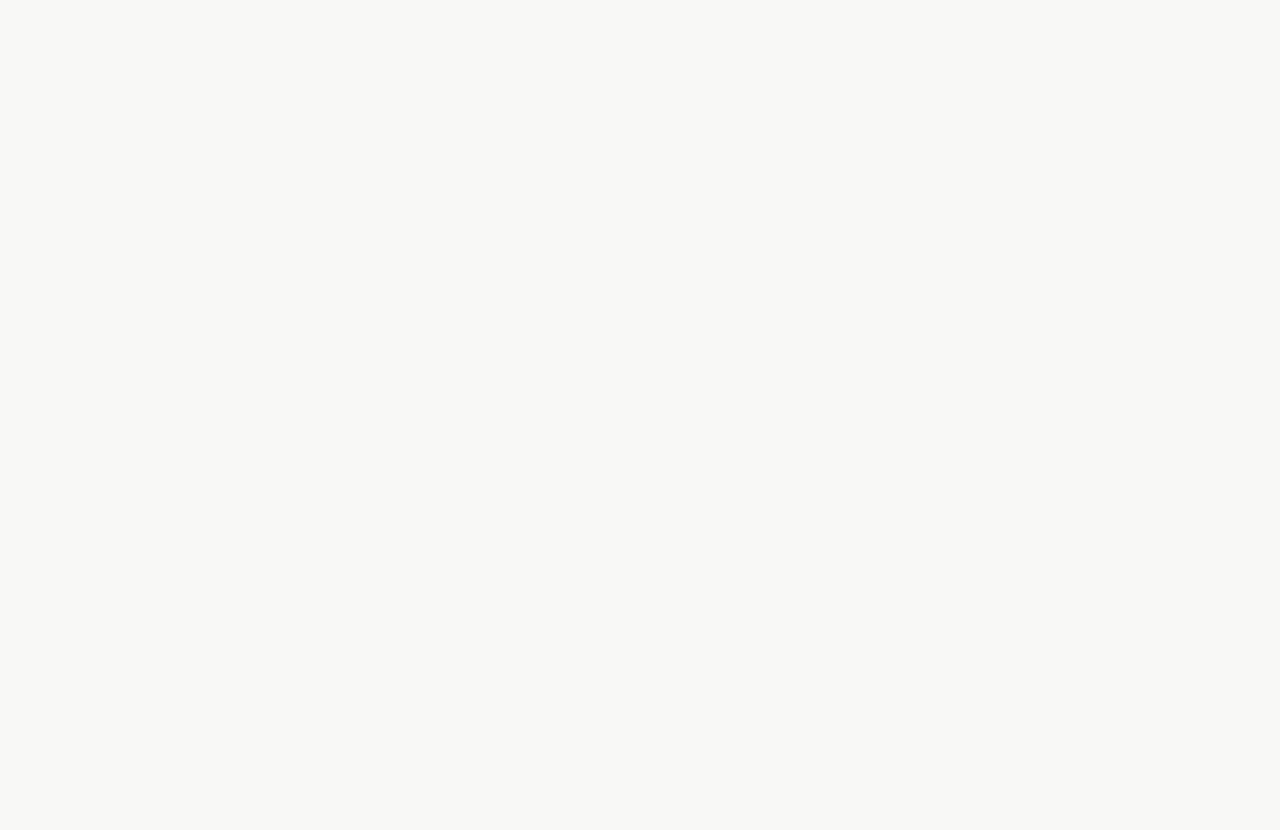
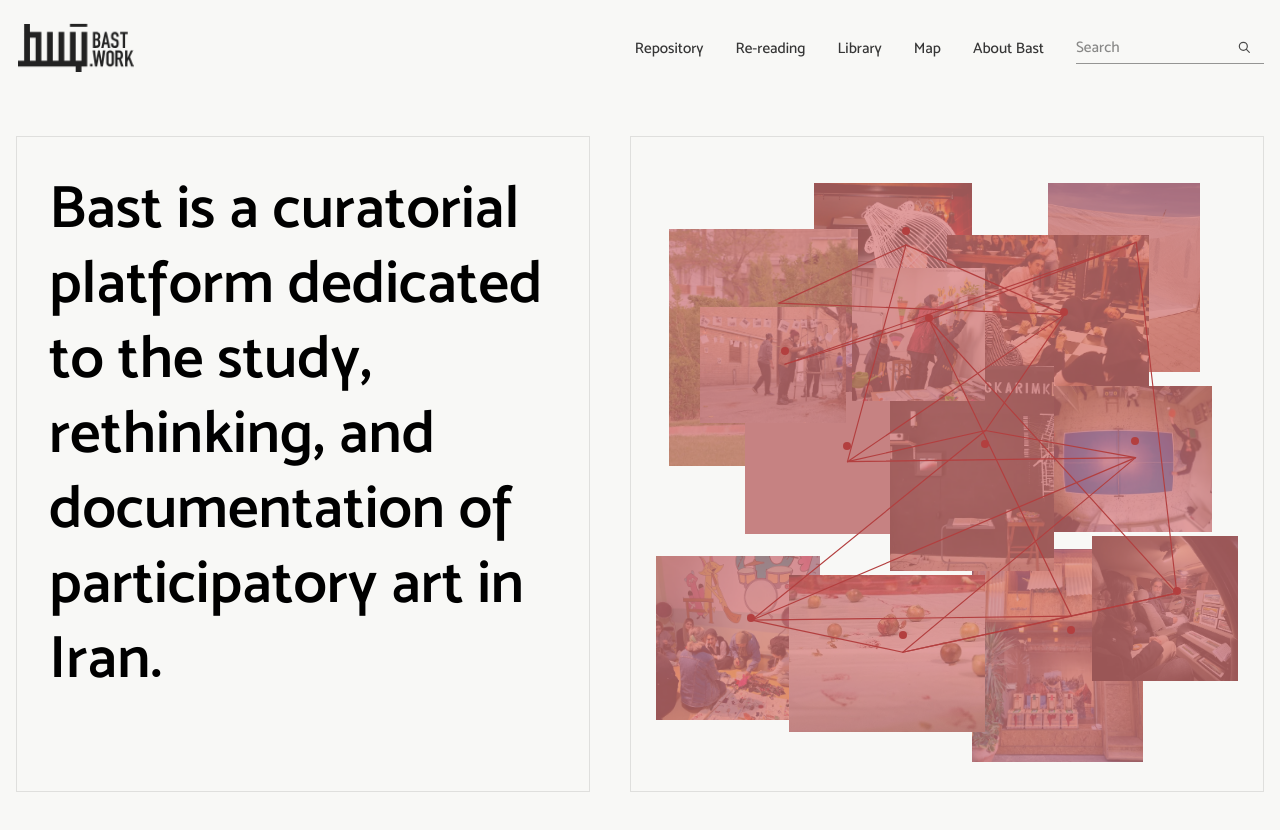
Before and after one commit to negarlatifian/bast, a Next.js app: page / in a window 1280 px wide. Before the commit this address had no page. Before the commit the page ends 800 px from the top, so only its background shows below. Built offline with nearby package versions, Linux system fonts and the light colour scheme; grey boxes are pictures that could not be loaded.

Commit message:
Add repository preview home page

```diff
--- a/app/page.tsx
+++ b/app/page.tsx
@@ -1,5 +1,30 @@
-import { redirect } from 'next/navigation';
+import HomeRepositoryPreview from '@/components/HomeRepositoryPreview';
+import MainLayout from '@/components/MainLayout';
+import { getProjectImage, projects } from '@/lib/projects';
 
 export default function Page() {
-  redirect('/repository');
+  const previewProjects = projects.map((project) => {
+    const title = project['1. Basic Information']['Project Title'];
+
+    return {
+      slug: project.slug,
+      imageAlt: project['1. Basic Information']['Featured Project Image'].alt || title,
+      imageSrc: getProjectImage(project),
+    };
+  });
+
+  return (
+    <MainLayout>
+      <section className='grid min-h-[calc(100dvh-7rem)] gap-8 py-8 lg:grid-cols-[0.95fr_1.05fr] lg:items-stretch lg:gap-10 lg:py-10'>
+        <div className='flex items-start border border-black/10 p-5 sm:p-7 lg:p-8'>
+          <h1 className='max-w-3xl text-4xl font-semibold leading-tight tracking-normal text-black sm:text-5xl sm:leading-tight lg:text-6xl'>
+            Bast is a curatorial platform dedicated to the study, rethinking,
+            and documentation of participatory art in Iran.
+          </h1>
+        </div>
+
+        <HomeRepositoryPreview projects={previewProjects} />
+      </section>
+    </MainLayout>
+  );
 }
--- /dev/null
+++ b/components/HomeRepositoryPreview.tsx
@@ -0,0 +1,123 @@
+import Image from 'next/image';
+import Link from 'next/link';
+
+type HomePreviewProject = {
+  slug: string;
+  imageAlt: string;
+  imageSrc: string;
+};
+
+type HomeRepositoryPreviewProps = {
+  projects: HomePreviewProject[];
+};
+
+const positions = [
+  { x: 6, y: 14, w: 30, a: 'aspect-[4/5]', z: 9 },
+  { x: 29, y: 7, w: 25, a: 'aspect-[5/4]', z: 7 },
+  { x: 50, y: 15, w: 32, a: 'aspect-[1/1]', z: 8 },
+  { x: 18, y: 39, w: 28, a: 'aspect-[5/4]', z: 10 },
+  { x: 41, y: 35, w: 26, a: 'aspect-[4/5]', z: 11 },
+  { x: 63, y: 38, w: 29, a: 'aspect-[5/4]', z: 9 },
+  { x: 4, y: 64, w: 26, a: 'aspect-[1/1]', z: 6 },
+  { x: 25, y: 67, w: 31, a: 'aspect-[5/4]', z: 12 },
+  { x: 54, y: 63, w: 27, a: 'aspect-[4/5]', z: 7 },
+  { x: 73, y: 61, w: 23, a: 'aspect-[1/1]', z: 10 },
+  { x: 35, y: 20, w: 21, a: 'aspect-[1/1]', z: 13 },
+  { x: 66, y: 7, w: 24, a: 'aspect-[4/5]', z: 6 },
+  { x: 11, y: 26, w: 23, a: 'aspect-[5/4]', z: 14 },
+];
+
+function getPosition(index: number) {
+  return positions[index % positions.length];
+}
+
+function getNodePoint(index: number) {
+  const position = getPosition(index);
+
+  return {
+    x: position.x + position.w * 0.58,
+    y: position.y + position.w * 0.38,
+  };
+}
+
+export default function HomeRepositoryPreview({
+  projects,
+}: HomeRepositoryPreviewProps) {
+  const path = projects
+    .map((_, index) => {
+      const point = getNodePoint(index);
+      return `${index === 0 ? 'M' : 'L'} ${point.x} ${point.y}`;
+    })
+    .join(' ');
+
+  return (
+    <Link
+      href='/repository'
+      aria-label='Open Bast repository'
+      className='group relative block min-h-[32rem] overflow-hidden border border-black/10 bg-[#f8f8f6] sm:min-h-[38rem] lg:min-h-[calc(100dvh-9rem)]'
+    >
+      <svg
+        aria-hidden='true'
+        className='pointer-events-none absolute inset-0 z-30 h-full w-full'
+        viewBox='0 0 100 100'
+        preserveAspectRatio='none'
+      >
+        <g
+          fill='none'
+          stroke='#b33f3f'
+          strokeLinecap='round'
+          strokeLinejoin='round'
+          strokeWidth='0.18'
+          vectorEffect='non-scaling-stroke'
+        >
+          {path && <path d={path} />}
+          {projects.slice(0, -2).map((_, index) => {
+            const firstPoint = getNodePoint(index);
+            const secondPoint = getNodePoint(index + 2);
+
+            return (
+              <path
+                key={`cross-thread-${projects[index].slug}`}
+                d={`M ${firstPoint.x} ${firstPoint.y} L ${secondPoint.x} ${secondPoint.y}`}
+              />
+            );
+          })}
+        </g>
+      </svg>
+
+      {projects.map((project, index) => {
+        const position = getPosition(index);
+        const point = getNodePoint(index);
+
+        return (
+          <div
+            key={project.slug}
+            className={`absolute ${position.a} transition-transform duration-500 group-hover:scale-[1.025]`}
+            style={{
+              left: `${position.x}%`,
+              top: `${position.y}%`,
+              width: `${position.w}%`,
+              zIndex: position.z,
+            }}
+          >
+            <Image
+              src={project.imageSrc}
+              alt={project.imageAlt}
+              fill
+              sizes='(min-width: 1024px) 24vw, 44vw'
+              className='object-cover'
+            />
+            <div className='absolute inset-0 bg-[#d67878]/72' />
+            <span
+              className='absolute z-40 h-2 w-2 -translate-x-1/2 -translate-y-1/2 rounded-full bg-[#b33f3f]'
+              style={{
+                left: `${((point.x - position.x) / position.w) * 100}%`,
+                top: `${((point.y - position.y) / position.w) * 100}%`,
+              }}
+            />
+          </div>
+        );
+      })}
+    </Link>
+  );
+}
```
